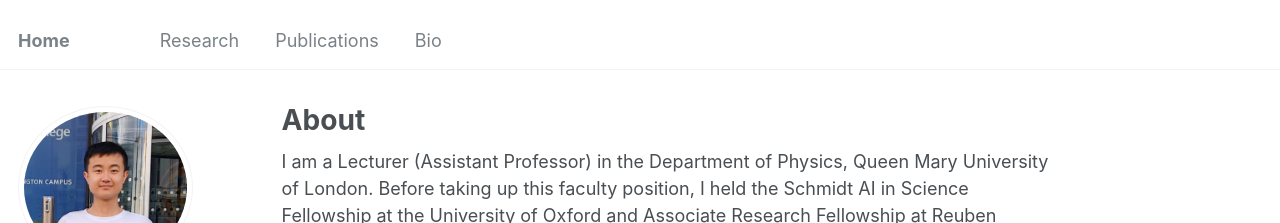
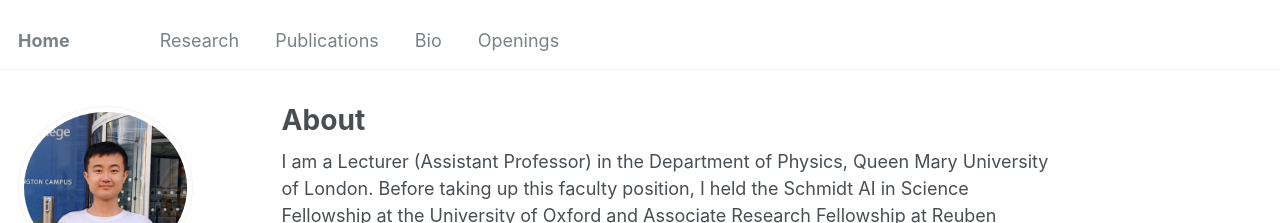
Before and after one commit to jinzhao-sun/jinzhao-sun.github.io, a Jekyll site: the page built from _pages/about.md, in a window 1280 px wide. Shown: the top 223 px of the page. Built offline with Jekyll 4.4.1, drawn with Linux system fonts in a browser that asks for light colours; some web fonts are replaced.

Commit message:
Update navigation.yml

```diff
--- a/_data/navigation.yml
+++ b/_data/navigation.yml
@@ -21,5 +21,8 @@ main:
   - title: "Bio"
     url: /cv/
 
+  - title: "Openings"
+    url: /openings/
+
   # - title: "Guide"
   #   url: /markdown/
```
